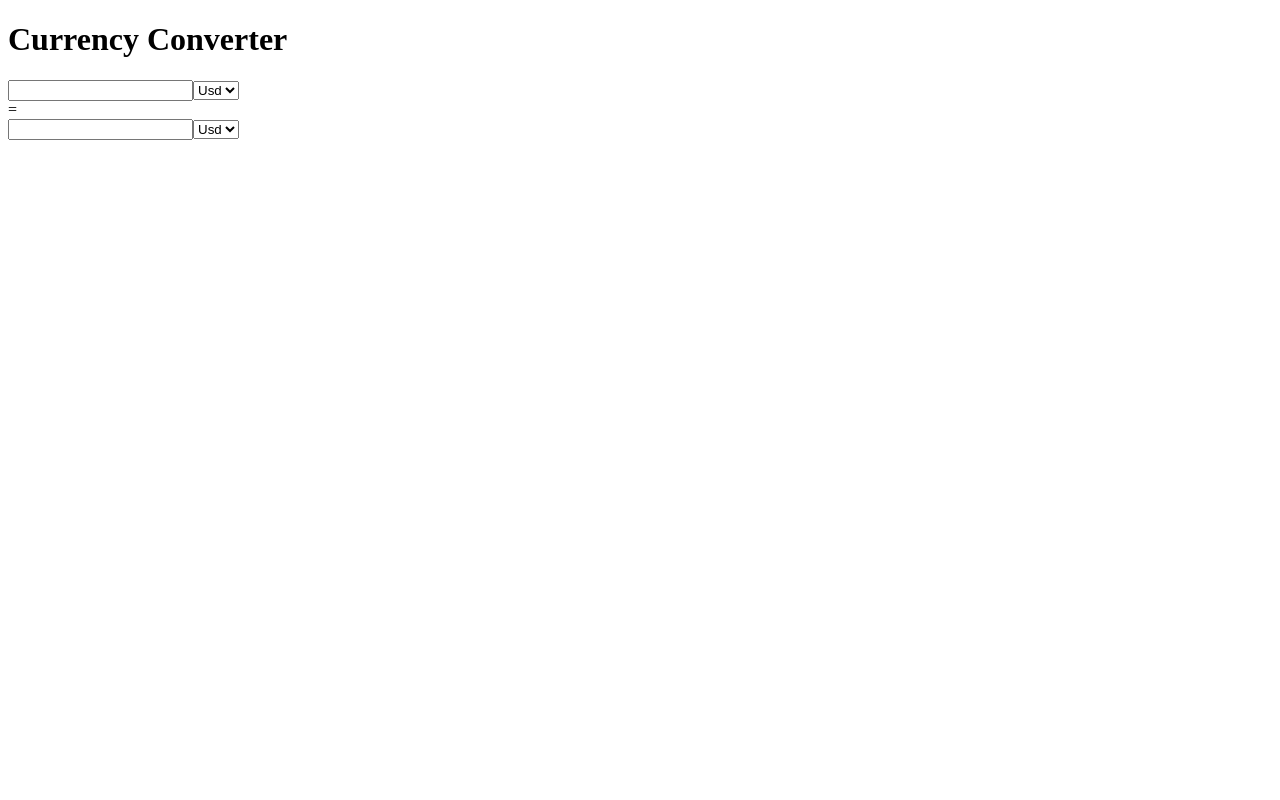
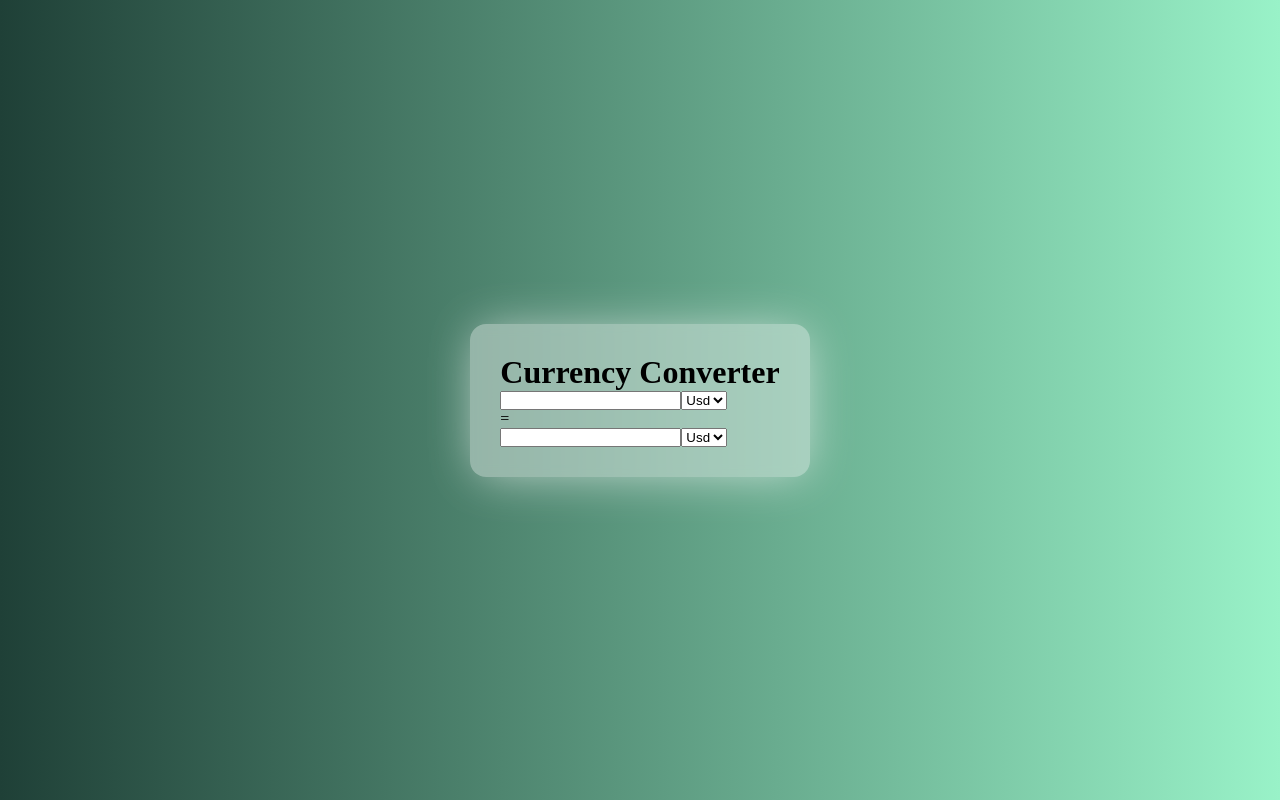
Before and after one commit to RanaHuzaima/Currency-Converter, a React (Vite) app: page / in a window 1280 px wide. Built offline with nearby package versions, Linux system fonts and the light colour scheme.

Commit message:
make card

```diff
--- a/src/App.css
+++ b/src/App.css
@@ -0,0 +1,28 @@
+* {
+  margin: 0;
+  padding: 0;
+  box-sizing: border-box;
+}
+html,
+body {
+  height: 100%;
+  width: 100%;
+}
+body {
+  display: flex;
+  align-items: center;
+  justify-content: center;
+  background: linear-gradient(to right, #1f4037, #99f2c8);
+}
+.main {
+  height: auto;
+  width: auto;
+  padding: 30px;
+  background: rgba(255, 255, 255, 0.41);
+  border-radius: 16px;
+  backdrop-filter: blur(5.5px);
+  -webkit-backdrop-filter: blur(5.5px);
+  box-shadow: 1px 2px 48px -6px rgba(255, 255, 255, 0.66);
+  -webkit-box-shadow: 1px 2px 48px -6px rgba(255, 255, 255, 0.66);
+  -moz-box-shadow: 1px 2px 48px -6px rgba(255, 255, 255, 0.66);
+}
--- a/src/App.jsx
+++ b/src/App.jsx
@@ -1,14 +1,15 @@
 import React from 'react'
 import CurrencyRow from './Component/CurrencyRow'
+import  './App.css'
 
 function App() {
   return (
-    <>
-      <h1>Currency Converter</h1>
+    <div className='main'>
+    <h1>Currency Converter</h1>
       <CurrencyRow/>
-      <div>=</div>
+      <div className='equal'>=</div>
       <CurrencyRow/>
-    </>
+    </div>
   )
 }
 
--- a/src/Component/CurrencyRow.jsx
+++ b/src/Component/CurrencyRow.jsx
@@ -2,12 +2,12 @@ import React from 'react'
 
 const CurrencyRow = () => {
   return (
-    <>
+    <div className='currencyrow'>
     <input type="number" />
     <select name="" id="">
       <option value="usd">Usd</option>
     </select>
-    </>
+    </div>
   )
 }
 
```
